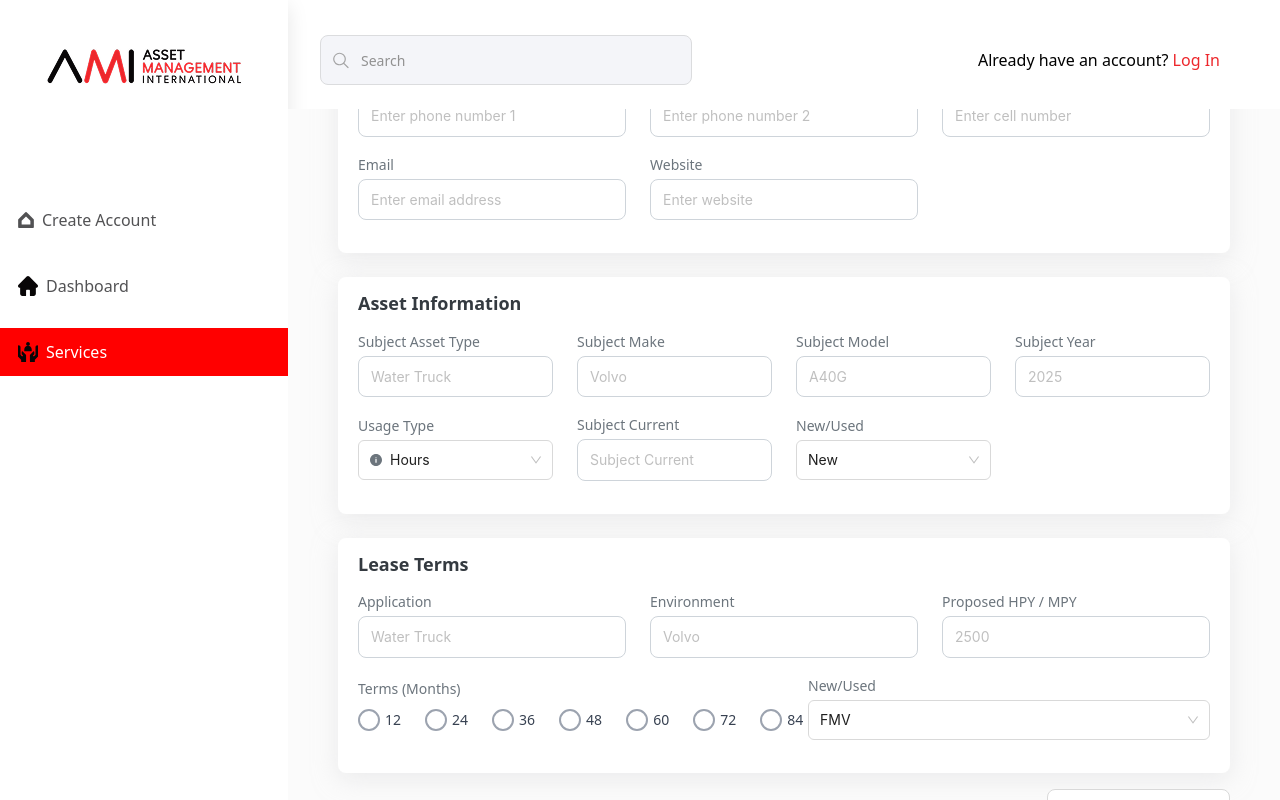
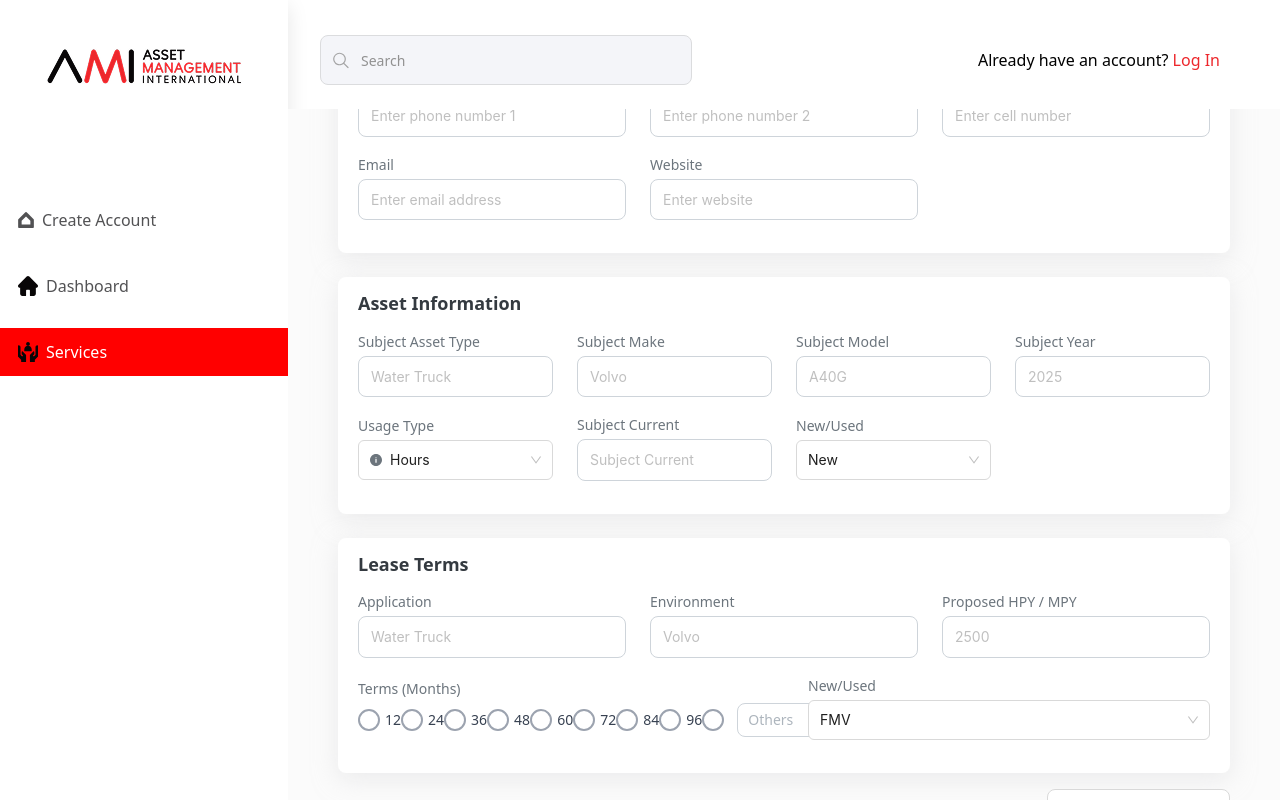
Before and after one commit to arakash-developer/headless, a React (Vite) app: page /services in a window 1280 px wide. Built offline with nearby package versions, Linux system fonts and the light colour scheme.

Commit message:
fix: Update import statement in RootLayout and adjust gap size in AssetTerm component

```diff
--- a/src/components/main/RootLayout.jsx
+++ b/src/components/main/RootLayout.jsx
@@ -1,4 +1,4 @@
-import { useContext, useEffect, useRef } from "react";
+import { useContext, useEffect, useLayoutEffect, useRef } from "react";
 import { Outlet } from "react-router-dom";
 import { Contex } from "@context/User";
 import Sidebar from "@components/main/Sidebar";
--- a/src/components/services/AssetTerm.jsx
+++ b/src/components/services/AssetTerm.jsx
@@ -257,7 +257,7 @@ const AssetTerm = () => {
                 >
                   Terms (Months)
                 </label>
-                <div className="flex items-center justify-between gap-x-6">
+                <div className="flex items-center justify-between gap-xl-3 xxl:gap-x-6">
                   <CustomRadio
                     value="12"
                     current={selected}
```
